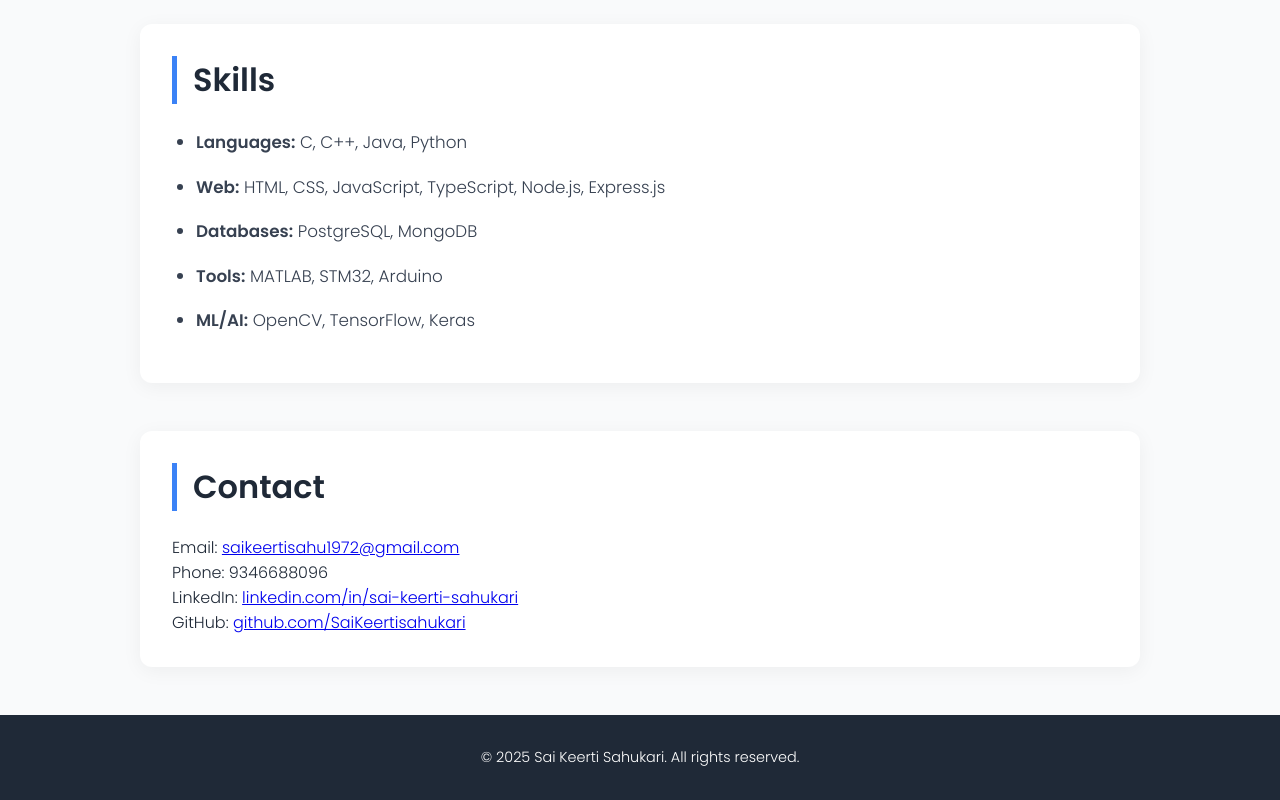
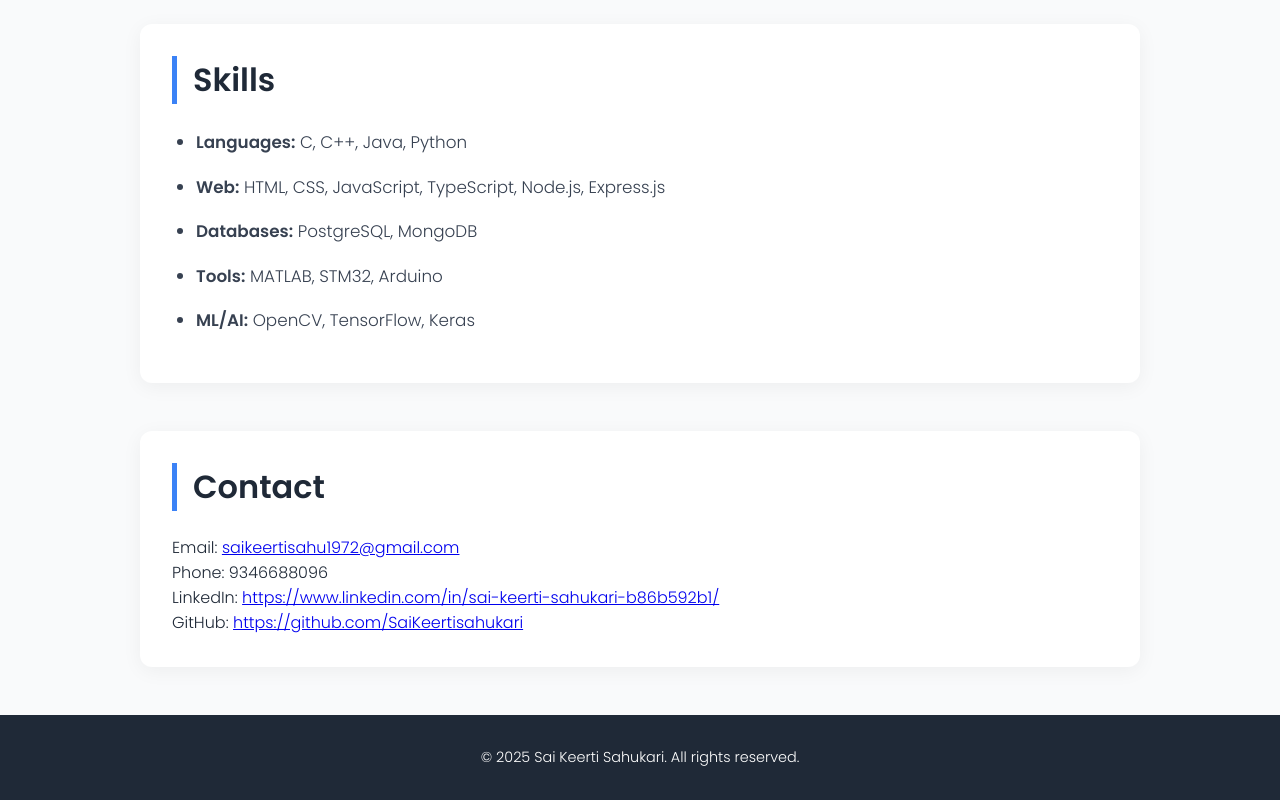
Before and after one commit to SaiKeertisahukari/personal-website, a plain HTML site: page index.html in a window 1280 px wide. Shown: the part 3279-4079 px from the top of the page. Drawn offline with Linux system fonts and the light colour scheme.

Commit message:
Update index.html

```diff
--- a/index.html
+++ b/index.html
@@ -352,8 +352,8 @@
     <h2>Contact</h2>
     <p>Email: <a href="mailto:saikeertisahu1972@gmail.com">saikeertisahu1972@gmail.com</a></p>
     <p>Phone: 9346688096</p>
-    <p>LinkedIn: <a href="https://www.linkedin.com/in/sai-keerti-sahukari" target="_blank">linkedin.com/in/sai-keerti-sahukari</a></p>
-    <p>GitHub: <a href="https://github.com/SaiKeertisahukari" target="_blank">github.com/SaiKeertisahukari</a></p>
+    <p>LinkedIn: <a href="https://www.linkedin.com/in/sai-keerti-sahukari" target="_blank">https://www.linkedin.com/in/sai-keerti-sahukari-b86b592b1/</a></p>
+    <p>GitHub: <a href="https://github.com/SaiKeertisahukari" target="_blank">https://github.com/SaiKeertisahukari</a></p>
   </section>
 
   <!-- FOOTER -->
```
